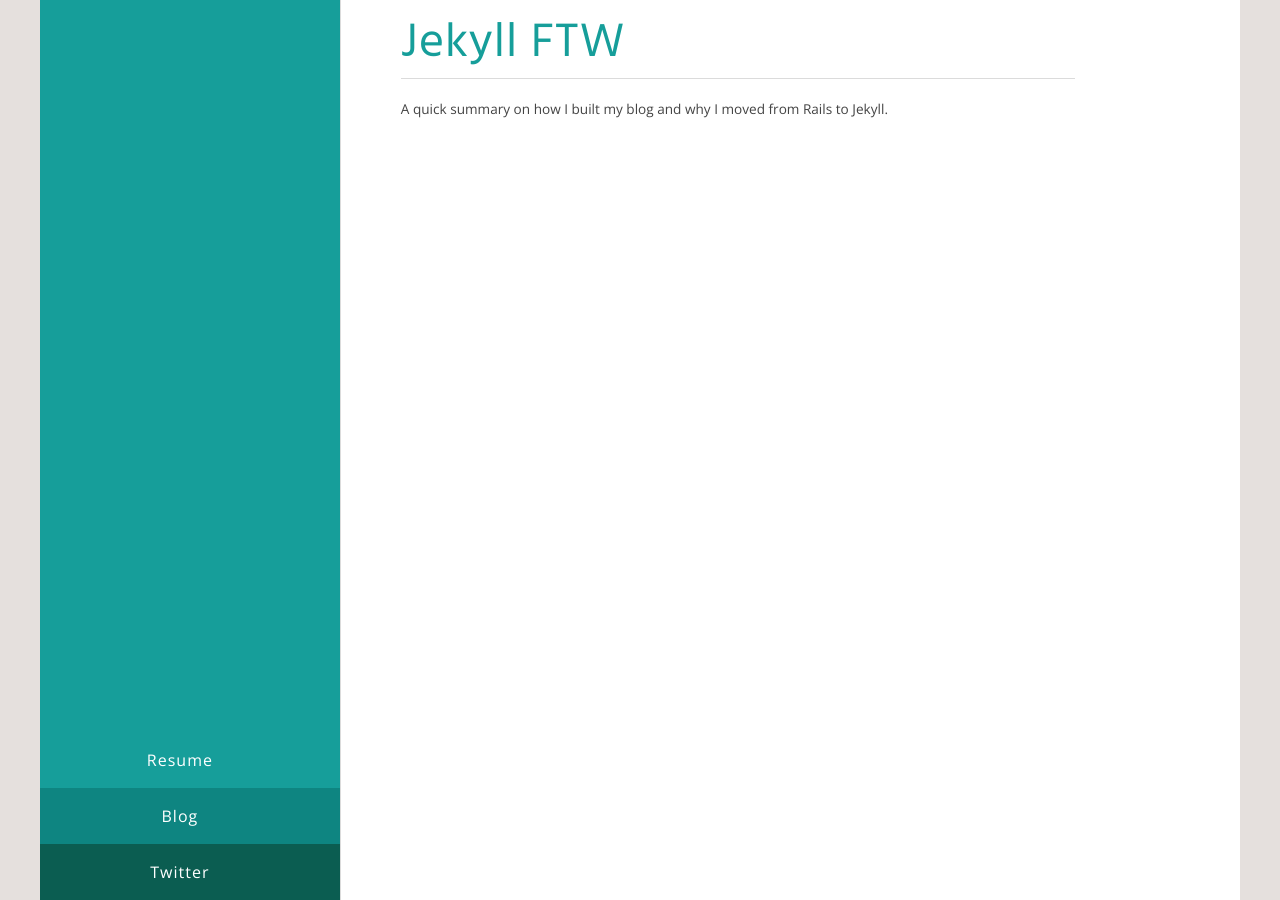
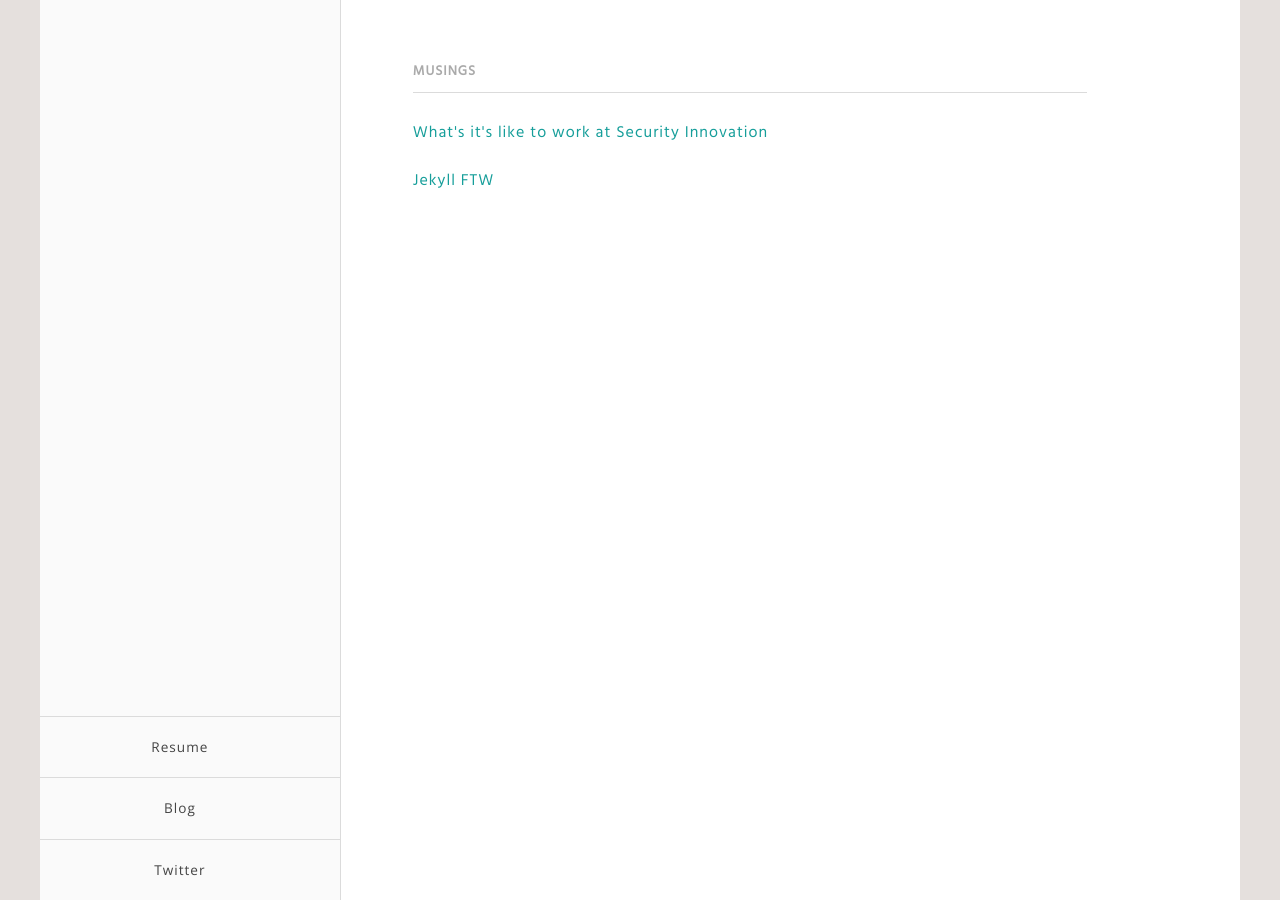
Before and after one commit to luchia/luchia.github.io, a Jekyll site: the page built from _blog/index.html, in a window 1280 px wide. Built offline with Jekyll 4.4.1, drawn with Linux system fonts in a browser that asks for light colours; Markdown is read by kramdown in place of the engine named in the settings.

Commit message:
update website and add new post

```diff
--- a/_blog/index.html
+++ b/_blog/index.html
@@ -3,12 +3,14 @@ layout: default
 ---
 
 <section id="blog">
+	<h1 class="label">Musings</h1>
 	{% for post in site.posts %}
+		<br>
+		<br>
 		<article>
 			<a href="{{ post.url }}">
-				<h1 class="post-title">{{ post.title }}</h1>
+				<h4 class="post-title">{{ post.title }}</h2>
 			</a>
-			<p>{{ post.excerpt }}</p>
 		</article>
 	{% endfor %}
 </section>
--- a/_layouts/post.html
+++ b/_layouts/post.html
@@ -10,6 +10,7 @@ layout: default
 				{{ page.img }}'/>
 		{% endif %}
 		{{ content }}
+		<br>
 		<h3 class='post-date'>{{ page.date | date_to_long_string }}</h3>
 	</article>
 </section>
--- a/_posts/2015-04-22-jekyll-ftw.md
+++ b/_posts/2015-04-22-jekyll-ftw.md
@@ -1,15 +1,14 @@
 ---
 title: Jekyll FTW
 layout: post
-excerpt: A quick summary on how I built my blog and why I moved from Rails to Jekyll.
 ---
 
-I haven’t had a decent design for my website in a long time, partly due to business and partly due to not wanting to be online as much. My previous websites were built with Rails which, while fun to learn and easy to use once created, was cumbersome, heavy and slow-loading. It was also a pain in the ass to maintain. Enter Jekyll.
+I haven’t had a website in a long time, partly due to business and partly due to not wanting to be online as much. My previous websites were built with Rails which, while fun to learn and easy to use once created, were cumbersome, heavy and slow-loading. It was also a pain in the ass to maintain. Enter Jekyll.
 
-Given that I no longer want to display a portfolio and need 1) a resume and 2) a place to dump my thoughts, Jekyll was the obvious choice. You can find a multitude of tutorials online for building simple, and not so simple, sites with Jekyll , which is basically how I learnt. The power of the internet is mighty and infinite.
+Given that I no longer want to display a portfolio and need 1) a resume and 2) a place to dump my thoughts, Jekyll was the obvious choice. You can find a multitude of tutorials online for building simple, and not so simple, sites with Jekyll. The power of the internet is mighty and infinite.
 
-## What is Jekyll?
+###### What is Jekyll?
 
 It’s a basic static site generator which processes a set of files and generates an output suitable for deployment. Jekyll is a Ruby gem so it’s installed through the command line. For the most part, it's similar to writing static HTML templates which, after working in Jade and HAML for so long, wasn't particularly nice to return to. But the convenience is in my ability to maintain it through Markdown and host it via Github pages.
 
-I whipped this version up in my spare time in the last week and am looking forward to refining it over time, while enjoying the easiness of maintaining a website that compiles it’s own content and does automatic deploys for me, for once.
+I whipped this version up in my spare time in the last week and am looking forward to refining it over time, while enjoying the ease of maintaining a website that compiles it’s own content and does automatic deploys for me, for once.
--- /dev/null
+++ b/_posts/2015-05-11-what-its-like-to-work-at-security-innovation.md
@@ -0,0 +1,108 @@
+---
+title: What's it's like to work at Security Innovation
+layout: post
+---
+
+For the last three to four months, I've spoken at quite a few conferences about working remotely. In Australia, this concept hasn't really come into play that much yet and I think one of the main reasons for this is that we don't have a large start up scene here and a lot of the companies designers and developers work for are brick and mortar types (ie. very old-fashioned).
+
+I've really enjoyed sharing what working remotely is, how good it is and how to do it efficiently which is something I know a lot about thanks to the team at [Security Innovation](http://www.securityinnovation.com). As I wrapped up my last talk on working remotely at Decompress, Melbourne, I thought I'd do a summary post of what it's like to work remotely and why I love working for SI so much.
+
+### What is working remotely?
+
+It's when you complete you work in a place other than your employees office. It can be working from home, from a co-working space or while travelling - as I did for the last 12 months. It's becoming a more and more viable solution to the productive worker conundrum, giving freedom and responsibility to the employee while cutting down costs and improving output for the employer.
+
+### How do I become a remote worker?
+
+If you’re a freelancer, then you can arrange a remote working situation quite easily by re-adjusting your clients and the way you work. If you’re employed, then it’ll be a little different.
+
+Firstly, you should concentrate on improving your productivity and performance at work. This can include 4HWW principles such as having an auto-responder on emails defining response times, skipping meetings and using your most productive parts of the day to get large tasks done. Once you’ve increased productivity and it’s been noticed, suggest to your employer that you’d like to try a trial period where you work one day a week from home. Save a little bit of productivity for when you go home - that is, work better at home - and continue to be productive in the office. The rest is negotiating.
+
+A lot of people ask me about how to become a remote worker and the easy answer is to ask. The worst thing your employer can say to you is no. If you pitch it right and have proven that you can do your work and do it well, the whole telecommuting concept is not a strange or uncommon request.
+
+### Pros and Cons
+
+I’m going to be completely honest about what it’s like to work remotely. The cons are:
+
+* Communication is hard (no sharing paper sketches, no brainstorming together)
+* Timezone differences
+* Company culture is hard to maintain because there’s no water cooler to meet at
+* Workaholicism
+* It can be lonely working from home
+* Travelling and finding good internet can be difficult depending on where you are
+
+The positives of working remotely:
+
+* You have fantastic work life (balance, picking hours, appointments)
+* Costs are lower
+* Getting away from distractions (but it’s still easy to procrastinate)
+* Wearing your pyjamas to work has its bonuses
+* Increased productivity (10-20% more productive)
+
+Working remotely is not just beneficial for employees though. From a company perspective, the pros are:
+
+* Increased productivity, remote workers log more hours than their office-based colleagues (Gallup’s State of American Workplace)
+* You have access to more talent, better talent and can find it at a faster rate
+* Costs dramatically reduced
+* Respond to ‘oh shit’ moments quicker
+
+And the cons:
+
+* It’s hard to find people who are good at working remotely
+* Company culture isn’t built naturally (you’ve got to work for it)
+
+### Day-to-day routine
+
+Currently, I only work four days a week, which for me, is the perfect balance between work and play. This is one of the things I enjoy most about working remotely - I can work when I feel like it. My average day will look something like this-
+
+* 5am - Wake up + coffee
+* 5.10am - Laptop on, headphones in
+* 8am - Meeting
+* 9am - Misc
+* 10am - Work
+* 2pm - Misc
+* 4pm - Work
+* 5pm - Bedtime - Misc
+
+As you can see, I’ve got a time throughout my day to step away from my work and reset.  Some days I’ll go to the gym twice, read, go see friends, nap, design for side projects, draw, photograph things… whatever I feel like doing.  Some days I work straight through from 5am until 1pm so I have the afternoon and night free.  As long as the work is done, the hours that I work can be spread throughout my day however I like.
+
+### Software
+
+It’s thanks to technology that I’m able to work the way I do. Most remote workers have a basic set up that’s fairly similar, so I won’t spend too long on this topic.
+
+* Skype (meetings)
+* Wunderlist (personal task manager)
+* Github (Git) (work task manager)
+* Gmail (communication)
+* Google Calendar (meetings)
+* Join.me (screen sharing)
+* Slack (collaboration, company culture)
+
+This set up is not without it’s faults. For example, we could use:
+
+* Trello (team task manager)
+* Google Hangouts (combined meetings, screen sharing, collaboration, company culture)
+
+On the development team, we leverage Github for team collaboration. We have a team of developers working on this project around the clock so it’s really important that our repos are up-to-date.  We have a repo for the project and within that repo we have a number of different branches.The first branch is master and is the source code that the project is deployed from. The second branch is Dev, which is the branch all team members eventually merge their own separate branches onto.
+
+We then have all of our own separate branches to work on individually. This means that no ones code gets left behind on merges or disappears due to other team members pushing or pulling code. The final type of branch we have relates to specific issues on Github which require more than one team member to work on it. By doing this, we move the code to a place that is easily shared between team members and can be worked on without affecting the original code.
+
+We also have a set up which has automatic testing. As soon as a push is made to Github, our tests are running on Travis. This allows us to see immediately if our changes have broken tests and if they have, we write new tests to cover them. We’ve managed to cover everything, right down to CSS styles, and currently have a 98% code coverage.
+
+### Time Management
+
+It’s easy to think that because you’re working from home, it’ll be easier to get distracted and you’ll get less work done. I also thought the same thing but once you’re in the situation and the work *has* to be done, you do it. Something that I’ve noticed is that I procrastinate more in the office than I do at home.  I used to work in the law industry and most of my day was spent responding to emails and googling, which are essentially the work-force’s approved form of procrastination.
+
+I have a couple of small things that really help improve my productivity:
+
+* I use page blockers on my browser so that I cannot get distracted. (Reddit, Facebook, Instagram, Gmail, Twitter)
+* I have a routine that I stick to most days which keeps me on track.
+* I think it’s important to learn how to properly priorities your work - what needs to be done now, what needs to be done today and what should be done tomorrow.
+* It’s been said many times, but Social Media can be one of the biggest distractions we have. I limit my time on social media ruthlessly and am much happier and more productive for it.
+
+### Work-Life Balance
+
+As much as we have creative jobs and projects to work on, it’s still important to make time to work on things outside of the scope of your job. Whether this is part of an 80/20 rule with the company you work for or you spend your weekends writing a novel, having creative side projects that are started to fuel your passion will ensure that your work doesn’t become unenjoyable. There’s always going to be more work to do and emails to read, so for the sake of your sanity take your leisure time as seriously as you do your work time.
+
+The other thing that I highly recommend for work-life balance and overall happiness is travel. Not only will you be exposed to new cultures and foods, you’ll meet people that you wouldn’t have otherwise. I speak from experience when I say this - my two biggest job offers last year were chance occurrences where I just happened to be in the right place, at the time. Travel is also a great way to balance your day because you work for part of the day and spend the rest exploring a new city or meeting new people.
+
+Finally, whenever you have the chance - disconnect from the world. Switch off your computer, your phone, everything. Go sit outside in the park and watch the clouds float by. Meditate and think about the something outside of your small circle - for me, that’s space - and remind yourself that no matter what’s happening in your life, it too will pass.
--- a/css/style.scss
+++ b/css/style.scss
@@ -39,7 +39,7 @@ nav {
     background: white;
     height: auto;
     padding: 0 0 20px 0;
-    background: #169e9a;
+    background: #fafafa;
     #luchia-brand {
         -webkit-flex: 1;
         -ms-flex: 1;
@@ -107,12 +107,21 @@ section {
         }
     }
     &#blog {
-        margin: 20px;
+        margin: 2em;
     }
 }
 article.blog {
-    h1, h2, h3, h4, h5 , h6, { line-height: 3em; }
-    p {  line-height: 2em; }
+    h1, h2 { line-height: 1.5em; margin: 0.5em 0; }
+    h3, h4, h5, h6 { margin: 1em 0 ;}
+    p {
+        line-height: 2em;
+        margin: 1em 0;
+    }
+    ul {
+        list-style-type: circle;
+        margin: 0 0 0 2em;
+        padding: 0 0 0 1em;
+    }
 }
 // TYPOGRAPHY //
 h1 {
@@ -138,20 +147,20 @@ h1, h2, h3, h4, h5, h6, nav {
 h1, h2, h3, h4, h5, h6, a, p, li {
     color: #444444;
 }
-a, p, li {
+a, p, ul {
     font-family: 'Open Sans', sans-serif;
 }
 a {
     text-decoration: none;
     transition: 0.3s;
-    h1.post-title {
+    h2.post-title {
         color: #169e9a;
         &:hover {
-            color: #18a9a5;
+            color: #0e8581;
         }
     }
 }
-p {
+p, ul {
     font-size: 0.85em;
     line-height: 1.5em;
 }
@@ -176,7 +185,7 @@ ul {
     }
     &.grey {
         li {
-            background: #5d4f42;
+            background: #444444;
             color: white;
         }
     }
@@ -199,17 +208,14 @@ ul {
     font-size: 0.95em;
 }
 .post-title {
-    border-bottom: 1px solid #dbdbdb;
-    padding-bottom: 10px;
-    margin-bottom: 20px;
     outline: none;
     color: #169e9a;
 }
 .post-date {
     font-size: 0.95em;
     border-top: 1px solid #dbdbdb;
-    padding-top: 10px;
-    margin-top: 40px;
+    padding-top: 1em;
+    margin-top: 1em;
 }
 // MEDIA QUERIES //
 @media only screen and (min-width : 700px) {
@@ -240,32 +246,22 @@ ul {
             flex: 100%;
             ul {
                 padding: 0;
+                margin: 0;
                 li {
                     display: block;
                     padding: 20px 20px 20px 0;
                     text-align: center;
-                    transition: 0.3s;
-                    &:nth-child(1) {
-                        background: #169e9a;
-                        &:hover {
-                            background: #18a9a5;
-                        }
-                    }
-                    &:nth-child(2) {
-                        background: #0e8581;
-                        transition: fade 0.3s;
-                        &:hover {
-                            background: #109591;
-                        }
-                    }
-                    &:nth-child(3) {
-                        background: #0b5d51;
-                        &:hover {
-                            background: #0a6f5c;
+                    transition: 0.6s;
+                    border-top: 1px solid #dbdbdb;
+                    &:hover {
+                        transition: 0.6s;
+                        background: #aaaaaa;
+                        a {
+                            color: white;
                         }
                     }
                     a {
-                        color: white;
+                        color: #444444;
                     }
                     &:hover {
                         transition: 0.3s;
```
Also changed, not shown: 4 other files.
